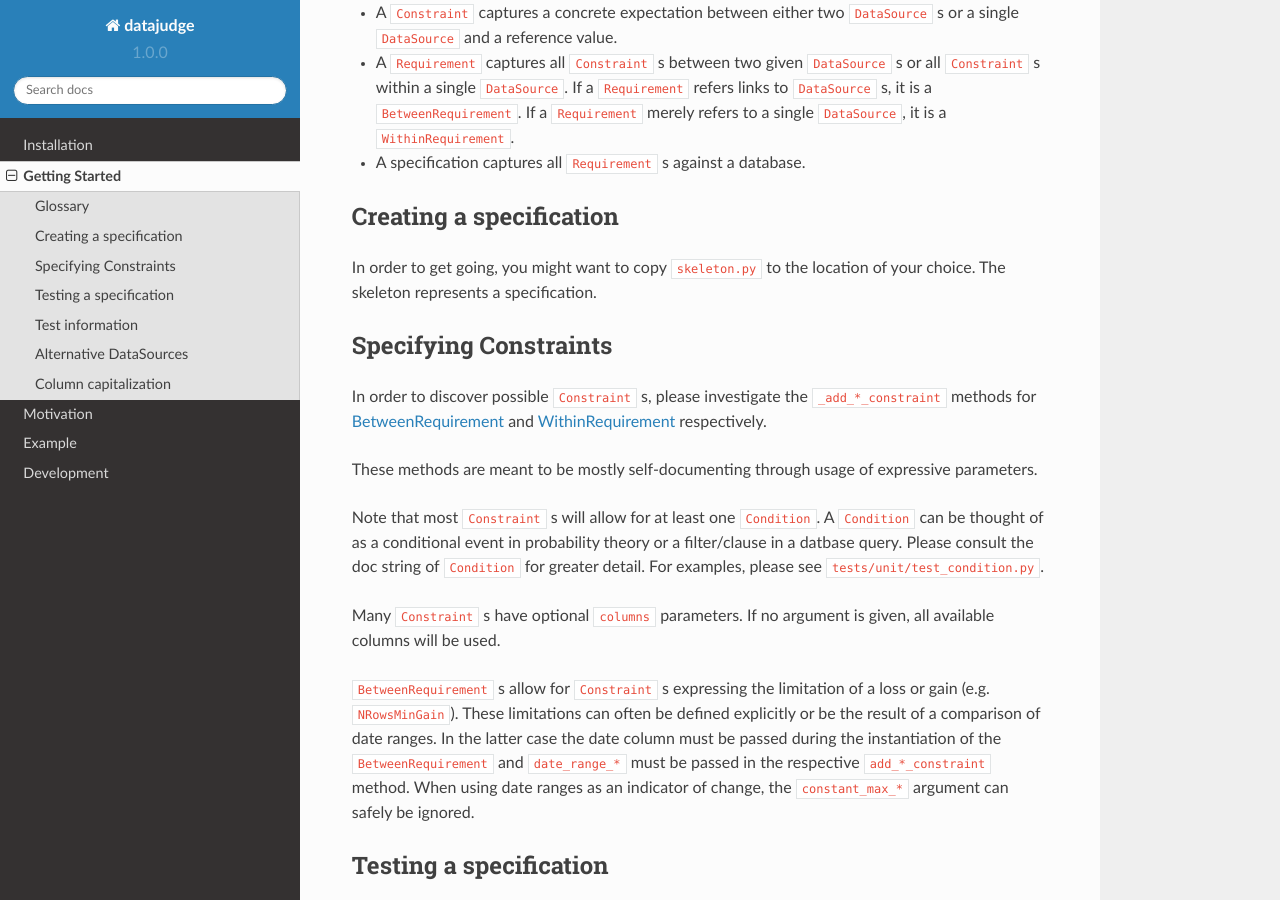
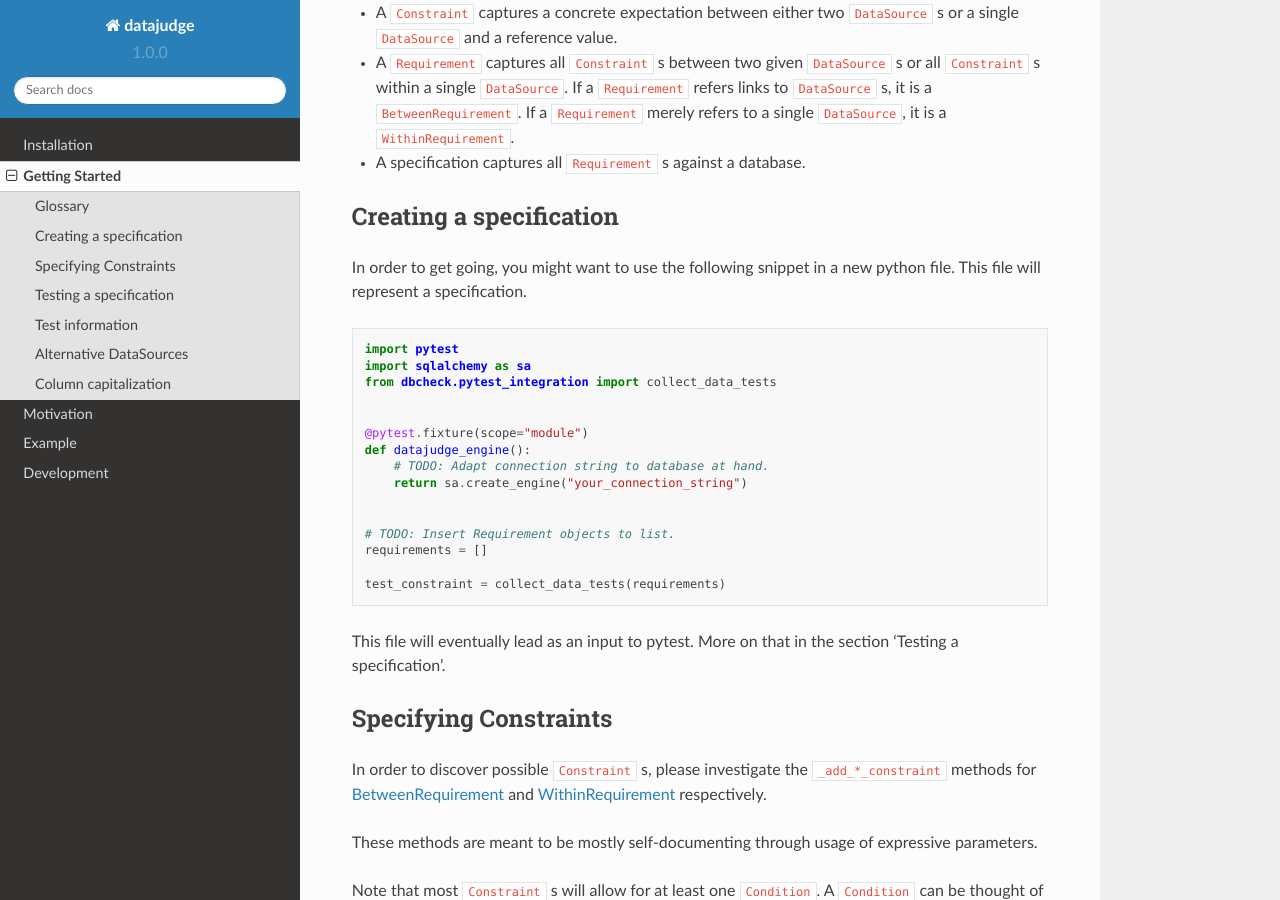
Before and after one commit to Quantco/datajudge, a Sphinx documentation site: the page built from docs/source/getting_started.rst, in a window 1280 px wide and 900 px high, scrolled down 289 px. Built offline with Sphinx 7.4.7 and the Read the Docs theme 2.0.0, drawn with Linux system fonts in a browser that asks for light colours; pages that are not in the unit, such as notebooks, are missing from menus.

Commit message:
Replace reference to inexisting skeleton by code snippet.

```diff
--- a/docs/source/getting_started.rst
+++ b/docs/source/getting_started.rst
@@ -17,8 +17,28 @@ Glossary
 Creating a specification
 ------------------------
 
-In order to get going, you might want to copy ``skeleton.py`` to the location of
-your choice. The skeleton represents a specification.
+In order to get going, you might want to use the following snippet in a new python file.
+This file will represent a specification.
+
+.. code-block:: python
+
+    import pytest
+    import sqlalchemy as sa
+    from dbcheck.pytest_integration import collect_data_tests
+
+
+    @pytest.fixture(scope="module")
+    def datajudge_engine():
+        # TODO: Adapt connection string to database at hand.
+        return sa.create_engine("your_connection_string")
+
+
+    # TODO: Insert Requirement objects to list.
+    requirements = []
+
+    test_constraint = collect_data_tests(requirements)
+
+This file will eventually lead as an input to pytest. More on that in the section 'Testing a specification'.
 
 
 Specifying Constraints
```
